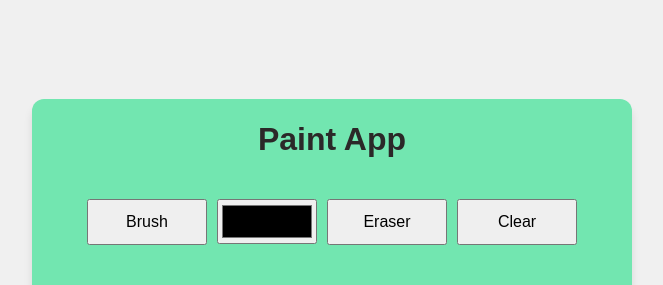
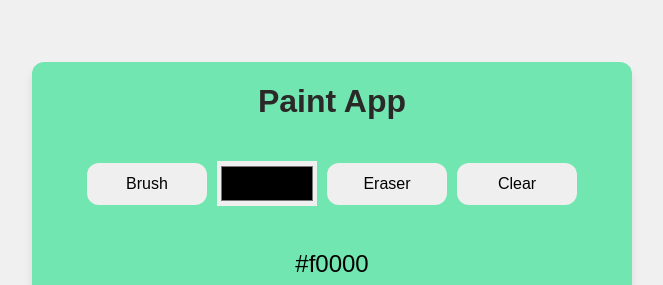
Before and after one commit to MrFernna/JavaScript-Project, a PHP site: page / in a window 1280 px wide. Shown: the top 285 px of the page, without its empty margins (308-971 px from the left). Run offline with PHP 8.4, Linux system fonts and the light colour scheme.

Commit message:
lilchangeagain

```diff
--- a/paint-app/index.html
+++ b/paint-app/index.html
@@ -15,6 +15,7 @@
             <button id="eraser" class="tool active">Eraser</button>
             <button>Clear</button>
         </div>
+        <p>#f0000</p>
         <canvas class="canvas"></canvas>
     </div>
 </body>
--- a/paint-app/style.css
+++ b/paint-app/style.css
@@ -26,15 +26,23 @@ h1{
     justify-content: center;
     gap:10px;
 }
+.tools-container button{
+    border:none;
+    border-radius: 12px;
+}
 input{
     height:45px;
     width:100px;
     color:#000000;
+    border:none;
 }
 button{
     width:120px;
     font-size: 1em;
     padding:12px;
+}
+p{
+    font-size: 1.5em;
 }
 .canvas{
     border: 1px solid rgba(5, 4, 4, 0.2);
```
